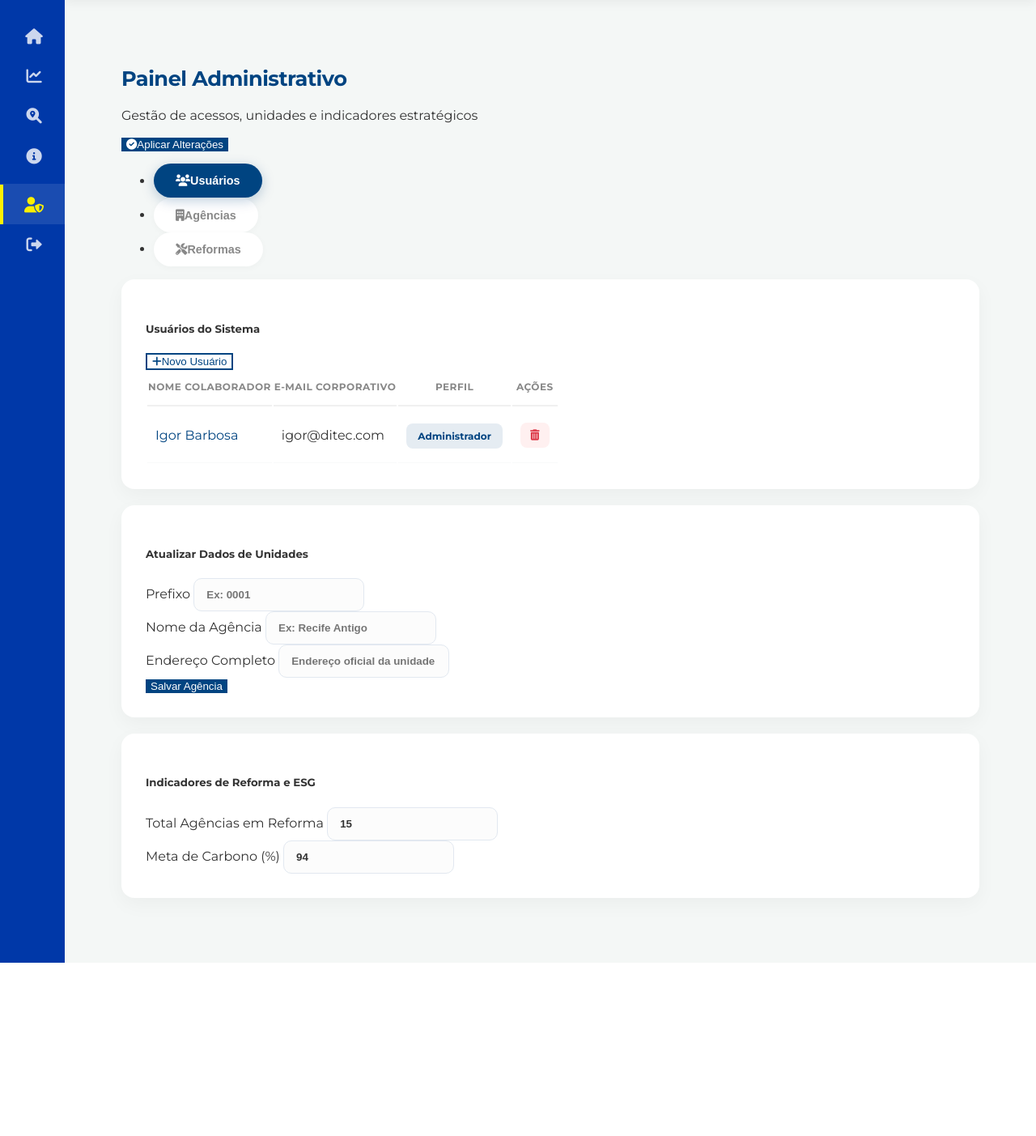
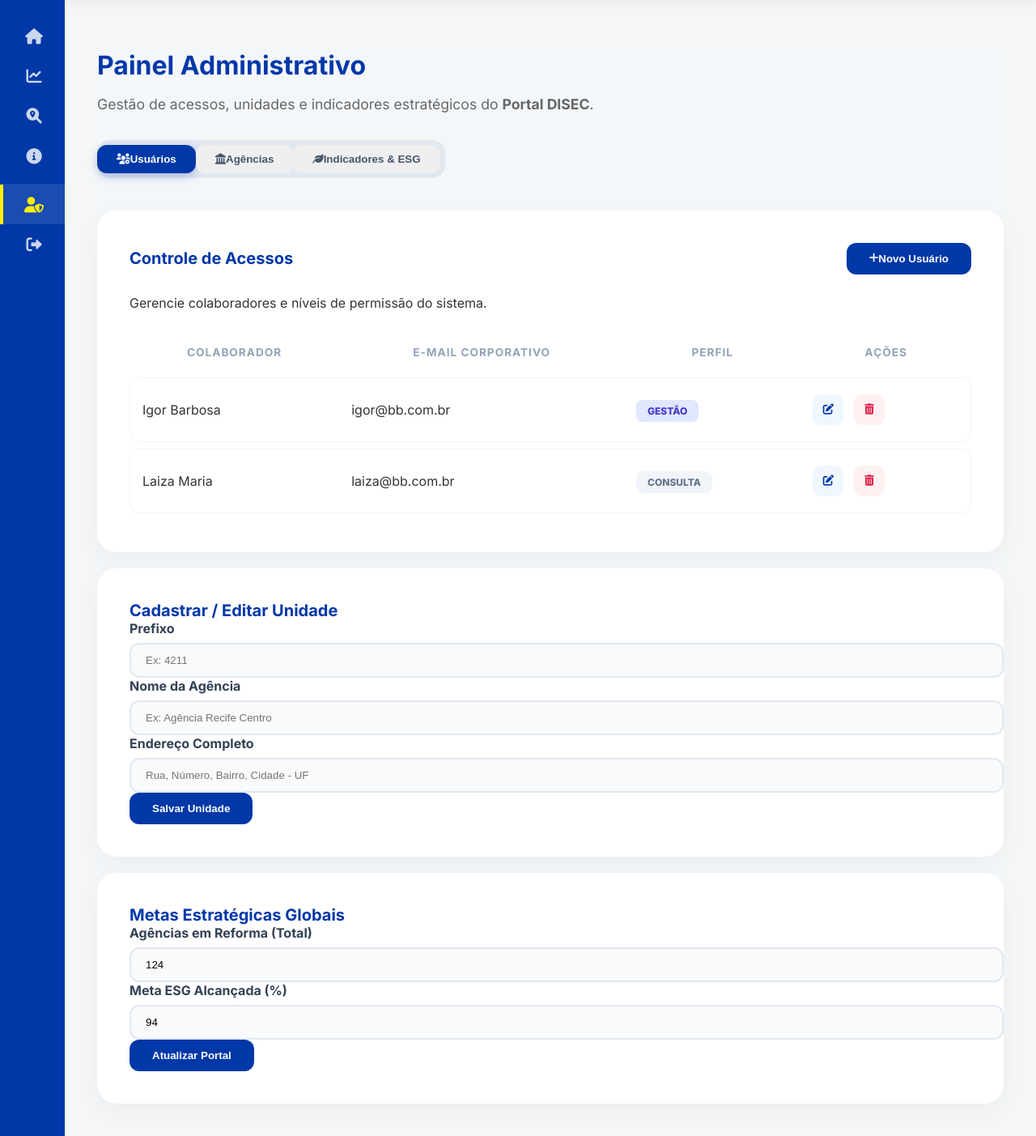
Before and after one commit to igorbarbosaws/rise-up, a Flask app: page /admin in a window 1280 px wide. Shown: the part 75-1478 px from the top of the page at 81% size. Before the commit the page ends 1264 px from the top, so only its background shows below. Run offline with Flask 3, Linux system fonts and the light colour scheme.

Commit message:
Update project

```diff
--- a/static/css/admin.css
+++ b/static/css/admin.css
@@ -1,140 +1,174 @@
-:root {
-    --ditec-blue: #004481;
-    --ditec-text: #333333;
-    --ditec-muted: #888888;
-}
+@import url('https://fonts.googleapis.com/css2?family=Inter:wght@400;500;700;800&display=swap');
 
-.admin-wrapper {
-    padding: 20px 30px;
-    font-family: 'Montserrat', sans-serif;
-}
-
-.text-primary-bb {
-    color: var(--ditec-blue) !important;
+.admin-container {
+    padding: 0px 0px;
+    background-color: #f4f7fa;
+    min-height: 100vh;
+    font-family: 'Inter', 'Segoe UI', Roboto, Helvetica, Arial, sans-serif;
 }
 
 .page-title {
-    font-size: 1.6rem;
-    letter-spacing: -0.5px;
+    color: #0038A8;
+    font-weight: 700;
+    font-size: 2rem;
+    margin-bottom: 8px;
 }
-.ditec-card {
-    background-color: #ffffff;
+
+.page-subtitle {
+    color: #666666;
+    font-size: 1.1rem;
+    font-weight: 400;
+}
+
+.bb-card {
+    background: #ffffff;
+    border-radius: 24px;
+    padding: 40px;
+    border: none;
+    box-shadow: 0 10px 30px rgba(0, 0, 0, 0.04);
+    margin-top: 20px;
+}
+
+.card-inner-title {
+    color: #0038A8;
+    font-weight: 700;
+    font-size: 1.25rem;
+    margin: 0;
+}
+
+.card-header-flex {
+    display: flex;
+    justify-content: space-between;
+    align-items: center;
+    margin-bottom: 25px;
+}
+
+.bb-nav-pills {
+    background: #e2e8f0;
+    padding: 6px;
     border-radius: 16px;
-    padding: 30px;
-    box-shadow: 0 8px 24px rgba(0, 0, 0, 0.04);
-    border: none;
+    display: inline-flex;
+    list-style: none !important;
+    padding-left: 0;
     margin-bottom: 20px;
 }
 
-.custom-tabs {
-    border-bottom: none;
-    gap: 12px;
+.bb-nav-pills li {
+    list-style: none !important;
 }
 
-.custom-tabs .nav-link {
-    color: var(--ditec-muted);
+.bb-nav-pills .nav-link {
+    border-radius: 12px;
+    color: #475569;
     font-weight: 700;
-    font-size: 0.9rem;
-    padding: 12px 26px;
-    border-radius: 50px;
-    background-color: #ffffff;
-    box-shadow: 0 2px 8px rgba(0,0,0,0.03);
-    border: 1px solid transparent;
+    padding: 10px 24px;
+    border: none;
     transition: all 0.3s ease;
+    text-decoration: none;
 }
 
-.custom-tabs .nav-link:hover {
-    color: var(--ditec-blue);
-    background-color: #f8f9fa;
+.bb-nav-pills .nav-link.active {
+    background-color: #0038A8 !important;
+    color: #ffffff !important;
+    box-shadow: 0 4px 12px rgba(0, 56, 168, 0.25);
 }
 
-.custom-tabs .nav-link.active {
-    background-color: var(--ditec-blue);
-    color: #ffffff;
-    box-shadow: 0 4px 15px rgba(0, 68, 129, 0.25);
-    transform: translateY(-1px);
+.bb-table {
+    width: 100%;
+    margin-top: 20px;
+    border-collapse: separate;
+    border-spacing: 0 8px;
 }
 
-.btn-primary-bb {
-    background-color: var(--ditec-blue);
-    color: white;
+.bb-table thead th {
     border: none;
-    transition: all 0.3s ease;
+    color: #94a3b8;
+    font-size: 0.85rem;
+    text-transform: uppercase;
+    letter-spacing: 1px;
+    padding: 15px;
+    font-weight: 700;
 }
 
-.btn-primary-bb:hover {
-    background-color: #00305a;
-    color: white;
-    transform: translateY(-1px);
-    box-shadow: 0 4px 10px rgba(0, 68, 129, 0.3);
-}
-
-.btn-outline-primary-bb {
-    color: var(--ditec-blue);
-    border: 2px solid var(--ditec-blue);
-    background: transparent;
-}
-
-.btn-outline-primary-bb:hover {
-    background: var(--ditec-blue);
-    color: #fff;
-}
-
-.custom-table {
-    margin-top: 10px;
-}
-
-.custom-table thead th {
-    color: var(--ditec-muted);
-    font-size: 0.75rem;
-    text-transform: uppercase;
-    letter-spacing: 0.5px;
-    border-bottom: 2px solid #f0f0f0;
-    padding-bottom: 15px;
-}
-
-.custom-table tbody td {
-    padding: 18px 10px;
-    border-bottom: 1px solid #f8f9fa;
+.bb-table tbody td {
+    background: #ffffff;
+    border-top: 1px solid #f1f5f9;
+    border-bottom: 1px solid #f1f5f9;
+    padding: 20px 15px;
     vertical-align: middle;
 }
 
-.badge-admin {
-    background-color: rgba(0, 68, 129, 0.1);
-    color: var(--ditec-blue);
-    padding: 8px 14px;
+.bb-table tbody tr td:first-child { border-left: 1px solid #f1f5f9; border-top-left-radius: 12px; border-bottom-left-radius: 12px; }
+.bb-table tbody tr td:last-child { border-right: 1px solid #f1f5f9; border-top-right-radius: 12px; border-bottom-right-radius: 12px; }
+
+.badge-profile {
+    padding: 6px 14px;
     border-radius: 8px;
-    font-weight: 700;
     font-size: 0.75rem;
+    font-weight: 800;
+    text-transform: uppercase;
 }
 
-.btn-action-delete {
-    background: #fff0f0;
-    color: #dc3545;
+.profile-gestao { background: #e0e7ff; color: #4338ca; }
+.profile-consulta { background: #f1f5f9; color: #64748b; }
+
+.btn-action {
+    width: 38px;
+    height: 38px;
+    border-radius: 10px;
     border: none;
-    padding: 8px 12px;
-    border-radius: 8px;
-    transition: 0.2s;
+    display: inline-flex;
+    align-items: center;
+    justify-content: center;
+    transition: all 0.2s;
+    cursor: pointer;
 }
 
-.btn-action-delete:hover {
-    background: #dc3545;
-    color: #fff;
+.btn-action.edit { background: #f0f7ff; color: #0038A8; }
+.btn-action.delete { background: #fff1f2; color: #e11d48; margin-left: 8px; }
+.btn-action:hover { transform: scale(1.1); }
+
+.bb-form-label {
+    font-weight: 700;
+    color: #334155;
+    margin-bottom: 8px;
+    display: block;
 }
 
-.custom-input {
-    background-color: #fcfcfc;
-    border: 1px solid #e2e8f0;
-    border-radius: 10px;
-    padding: 12px 15px;
-    font-weight: 600;
-    color: var(--ditec-text);
-    transition: all 0.3s;
+.bb-input {
+    border-radius: 12px;
+    padding: 12px 18px;
+    border: 2px solid #e2e8f0;
+    background-color: #f8fafc;
+    transition: all 0.3s ease;
+    width: 100%;
 }
 
-.custom-input:focus {
-    border-color: var(--ditec-blue);
-    box-shadow: 0 0 0 3px rgba(0, 68, 129, 0.1);
+.bb-input:focus {
+    border-color: #0038A8;
     background-color: #fff;
+    box-shadow: 0 0 0 4px rgba(0, 56, 168, 0.1);
     outline: none;
 }
+
+.btn-bb-primary {
+    background-color: #0038A8;
+    color: white;
+    border-radius: 12px;
+    padding: 12px 28px;
+    font-weight: 700;
+    border: none;
+    transition: all 0.3s;
+    cursor: pointer;
+    text-decoration: none;
+    display: inline-flex;
+    align-items: center;
+    justify-content: center;
+}
+
+.btn-bb-primary:hover {
+    background-color: #002b80;
+    transform: translateY(-2px);
+    box-shadow: 0 8px 20px rgba(0, 56, 168, 0.3);
+    color: white;
+}
--- a/templates/admin.html
+++ b/templates/admin.html
@@ -1,52 +1,57 @@
 {% extends "base.html" %}
 
+{% block styles %}
+<link rel="stylesheet" href="{{ url_for('static', filename='css/admin.css') }}">
+{% endblock %}
+
 {% block content %}
-<link rel="stylesheet" href="{{ url_for('static', filename='css/admin.css') }}">
-
-<div class="admin-wrapper">
-    <div class="page-header mb-4 d-flex justify-content-between align-items-center">
-        <div>
-            <h2 class="page-title text-uppercase fw-bold text-primary-bb">Painel Administrativo</h2>
-            <p class="text-muted">Gestão de acessos, unidades e indicadores estratégicos</p>
+<div class="container-fluid admin-container">
+    <div class="row mb-4">
+        <div class="col-12">
+            <h1 class="page-title">Painel Administrativo</h1>
+            <p class="page-subtitle">Gestão de acessos, unidades e indicadores estratégicos do <strong>Portal DISEC</strong>.</p>
         </div>
-        <button class="btn btn-primary-bb rounded-pill px-4 py-2 fw-bold shadow-sm">
-            <i class="fas fa-check-circle me-2"></i>Aplicar Alterações
-        </button>
     </div>
 
-    <ul class="nav nav-pills custom-tabs mb-4" id="adminTabs" role="tablist">
+    <div class="row mb-4">
+        <div class="col-12">
+            <ul class="nav nav-pills bb-nav-pills" id="adminTabs" role="tablist">
                 <li class="nav-item" role="presentation">
-            <button class="nav-link active" id="tab-usuarios" data-bs-toggle="pill" data-bs-target="#usuarios" type="button" role="tab">
-                <i class="fas fa-users me-2"></i>Usuários
+                    <button class="nav-link active" id="users-tab" data-bs-toggle="pill" data-bs-target="#users-content" type="button" role="tab">
+                        <i class="fas fa-users-cog me-2"></i>Usuários
                     </button>
                 </li>
                 <li class="nav-item" role="presentation">
-            <button class="nav-link" id="tab-agencias" data-bs-toggle="pill" data-bs-target="#agencias" type="button" role="tab">
-                <i class="fas fa-building me-2"></i>Agências
+                    <button class="nav-link" id="agencies-tab" data-bs-toggle="pill" data-bs-target="#agencies-content" type="button" role="tab">
+                        <i class="fas fa-landmark me-2"></i>Agências
                     </button>
                 </li>
                 <li class="nav-item" role="presentation">
-            <button class="nav-link" id="tab-reformas" data-bs-toggle="pill" data-bs-target="#reformas" type="button" role="tab">
-                <i class="fas fa-tools me-2"></i>Reformas
+                    <button class="nav-link" id="indicators-tab" data-bs-toggle="pill" data-bs-target="#indicators-content" type="button" role="tab">
+                        <i class="fas fa-leaf me-2"></i>Indicadores & ESG
                     </button>
                 </li>
             </ul>
+        </div>
+    </div>
 
     <div class="tab-content" id="adminTabsContent">
 
-        <div class="tab-pane fade show active" id="usuarios" role="tabpanel">
-            <div class="ditec-card">
-                <div class="d-flex justify-content-between align-items-center mb-4">
-                    <h5 class="fw-bold text-dark mb-0">Usuários do Sistema</h5>
-                    <button class="btn btn-outline-primary-bb btn-sm rounded-pill px-3 fw-bold">
+        <div class="tab-pane fade show active" id="users-content" role="tabpanel">
+            <div class="bb-card">
+                <div class="card-header-flex">
+                    <h4 class="card-inner-title">Controle de Acessos</h4>
+                    <button class="btn btn-bb-primary">
                         <i class="fas fa-plus me-2"></i>Novo Usuário
                     </button>
                 </div>
+                <p class="text-muted mb-4">Gerencie colaboradores e níveis de permissão do sistema.</p>
+
                 <div class="table-responsive">
-                    <table class="table custom-table align-middle">
+                    <table class="table bb-table">
                         <thead>
                             <tr>
-                                <th>Nome Colaborador</th>
+                                <th>Colaborador</th>
                                 <th>E-mail Corporativo</th>
                                 <th>Perfil</th>
                                 <th class="text-center">Ações</th>
@@ -54,11 +59,21 @@
                         </thead>
                         <tbody>
                             <tr>
-                                <td class="fw-bold text-primary-bb">Igor Barbosa</td>
-                                <td class="text-muted">igor@ditec.com</td>
-                                <td><span class="badge badge-admin">Administrador</span></td>
+                                <td class="fw-bold">Igor Barbosa</td>
+                                <td class="text-secondary">igor@bb.com.br</td>
+                                <td><span class="badge-profile profile-gestao">GESTÃO</span></td>
                                 <td class="text-center">
-                                    <button class="btn btn-action-delete"><i class="fas fa-trash-alt"></i></button>
+                                    <button class="btn btn-action edit"><i class="fas fa-edit"></i></button>
+                                    <button class="btn btn-action delete"><i class="fas fa-trash-alt"></i></button>
+                                </td>
+                            </tr>
+                            <tr>
+                                <td class="fw-bold">Laiza Maria</td>
+                                <td class="text-secondary">laiza@bb.com.br</td>
+                                <td><span class="badge-profile profile-consulta">CONSULTA</span></td>
+                                <td class="text-center">
+                                    <button class="btn btn-action edit"><i class="fas fa-edit"></i></button>
+                                    <button class="btn btn-action delete"><i class="fas fa-trash-alt"></i></button>
                                 </td>
                             </tr>
                         </tbody>
@@ -67,40 +82,43 @@
             </div>
         </div>
 
-        <div class="tab-pane fade" id="agencias" role="tabpanel">
-            <div class="ditec-card">
-                <h5 class="fw-bold text-dark mb-4">Atualizar Dados de Unidades</h5>
+        <div class="tab-pane fade" id="agencies-content" role="tabpanel">
+            <div class="bb-card">
+                <h4 class="card-inner-title mb-4">Cadastrar / Editar Unidade</h4>
                 <form class="row g-4">
                     <div class="col-md-3">
-                        <label class="form-label fw-bold text-muted small text-uppercase">Prefixo</label>
-                        <input type="text" class="form-control custom-input" placeholder="Ex: 0001">
+                        <label class="bb-form-label">Prefixo</label>
+                        <input type="text" class="form-control bb-input" placeholder="Ex: 4211">
                     </div>
                     <div class="col-md-9">
-                        <label class="form-label fw-bold text-muted small text-uppercase">Nome da Agência</label>
-                        <input type="text" class="form-control custom-input" placeholder="Ex: Recife Antigo">
+                        <label class="bb-form-label">Nome da Agência</label>
+                        <input type="text" class="form-control bb-input" placeholder="Ex: Agência Recife Centro">
                     </div>
                     <div class="col-12">
-                        <label class="form-label fw-bold text-muted small text-uppercase">Endereço Completo</label>
-                        <input type="text" class="form-control custom-input" placeholder="Endereço oficial da unidade">
+                        <label class="bb-form-label">Endereço Completo</label>
+                        <input type="text" class="form-control bb-input" placeholder="Rua, Número, Bairro, Cidade - UF">
                     </div>
-                    <div class="col-12 text-end mt-4">
-                        <button type="submit" class="btn btn-primary-bb rounded-pill px-4 py-2 fw-bold">Salvar Agência</button>
+                    <div class="col-12 text-end">
+                        <button type="submit" class="btn btn-bb-primary px-5">Salvar Unidade</button>
                     </div>
                 </form>
             </div>
         </div>
 
-        <div class="tab-pane fade" id="reformas" role="tabpanel">
-             <div class="ditec-card">
-                <h5 class="fw-bold text-dark mb-4">Indicadores de Reforma e ESG</h5>
+        <div class="tab-pane fade" id="indicators-content" role="tabpanel">
+            <div class="bb-card">
+                <h4 class="card-inner-title mb-4">Metas Estratégicas Globais</h4>
                 <div class="row g-4">
                     <div class="col-md-6">
-                        <label class="form-label fw-bold text-muted small text-uppercase">Total Agências em Reforma</label>
-                        <input type="number" class="form-control custom-input" value="15">
+                        <label class="bb-form-label">Agências em Reforma (Total)</label>
+                        <input type="number" class="form-control bb-input" value="124">
                     </div>
                     <div class="col-md-6">
-                        <label class="form-label fw-bold text-muted small text-uppercase">Meta de Carbono (%)</label>
-                        <input type="number" class="form-control custom-input" value="94">
+                        <label class="bb-form-label">Meta ESG Alcançada (%)</label>
+                        <input type="number" class="form-control bb-input" value="94">
+                    </div>
+                    <div class="col-12 text-end">
+                        <button class="btn btn-bb-primary px-5">Atualizar Portal</button>
                     </div>
                 </div>
             </div>
```
Lines whose indentation alone changed are shown as unchanged.
